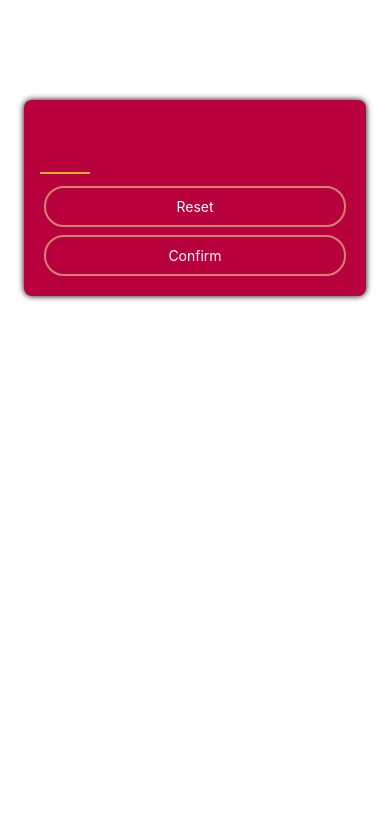
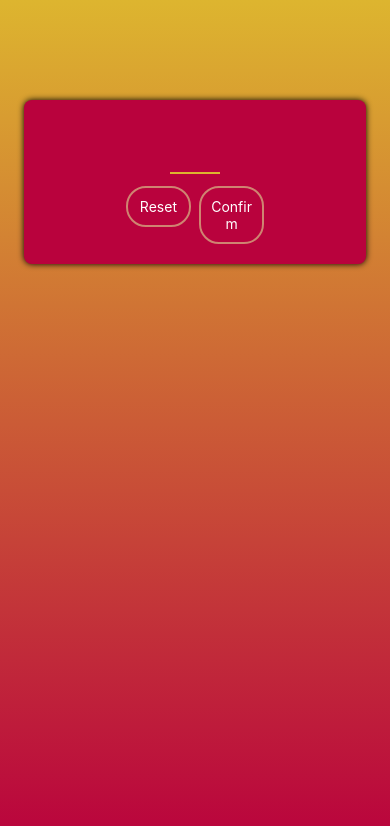
Before and after one commit to MishG777/RN_MiniGameApp, a React Native app: screen / in a window 390 px wide. Shown: the top 826 px of the page. Built offline with nearby package versions, Linux system fonts and the light colour scheme.

Commit message:
adding some styling | expo-linear-gradient

```diff
--- a/App.js
+++ b/App.js
@@ -1,8 +1,18 @@
 import { StyleSheet } from "react-native";
 import StartGameScreen from "./screens/StartGameScreen";
+import { LinearGradient } from "expo-linear-gradient";
 
 export default function App() {
-  return <StartGameScreen />;
+  return (
+    <LinearGradient colors={["#ddb52f", "#b9023d"]} style={styles.rootScreen}>
+      <StartGameScreen />
+    </LinearGradient>
+  );
 }
 
-const styles = StyleSheet.create({});
+const styles = StyleSheet.create({
+  rootScreen: {
+    backgroundColor: "#ddb52f",
+    flex: 1,
+  },
+});
--- a/components/PrimaryButton.js
+++ b/components/PrimaryButton.js
@@ -2,15 +2,11 @@ import { View, Text, Pressable, StyleSheet } from "react-native";
 
 function PrimaryButton({ children }) {
   return (
-    <View style={styles.buttonOuterContainer}>
-      <Pressable
-        style={({ pressed }) =>
-          pressed ? [styles.buttonInnerContainer, styles.pressed] : ""
-        }
-      >
+    <Pressable style={({ pressed }) => (pressed ? styles.pressed : "")}>
+      <View style={styles.buttonOuterContainer}>
         <Text style={styles.buttonText}>{children}</Text>
-      </Pressable>
-    </View>
+      </View>
+    </Pressable>
   );
 }
 
@@ -27,15 +23,11 @@ const styles = StyleSheet.create({
     borderColor: "#cf8471",
   },
 
-  buttonInnerContainer: {
-    backgroundColor: "#cf8471",
-    borderRadius: 20,
-  },
   buttonText: {
     color: "white",
     textAlign: "center",
   },
   pressed: {
-    opacity: 0.75,
+    opacity: 0.7,
   },
 });
--- a/package.json
+++ b/package.json
@@ -16,7 +16,8 @@
     "react": "18.2.0",
     "react-dom": "18.2.0",
     "react-native": "0.72.10",
-    "react-native-web": "~0.19.6"
+    "react-native-web": "~0.19.6",
+    "expo-linear-gradient": "~12.3.0"
   },
   "devDependencies": {
     "@babel/core": "^7.12.9"
--- a/screens/StartGameScreen.js
+++ b/screens/StartGameScreen.js
@@ -13,8 +13,14 @@ const StartGameScreen = () => {
         autoCapitalize="none"
         autoCorrect={false}
       />
-      <PrimaryButton>Reset</PrimaryButton>
-      <PrimaryButton>Confirm</PrimaryButton>
+      <View style={styles.buttonsContainer}>
+        <View style={styles.btnContainer}>
+          <PrimaryButton>Reset</PrimaryButton>
+        </View>
+        <View style={styles.btnContainer}>
+          <PrimaryButton>Confirm</PrimaryButton>
+        </View>
+      </View>
     </View>
   );
 };
@@ -23,6 +29,8 @@ export default StartGameScreen;
 
 const styles = StyleSheet.create({
   inputContainer: {
+    justifyContent: "center",
+    alignItems: "center",
     padding: 16,
     marginTop: 100,
     marginHorizontal: 24,
@@ -47,4 +55,14 @@ const styles = StyleSheet.create({
     marginVertical: 8,
     fontWeight: "bold",
   },
+
+  buttonsContainer: {
+    flexDirection: "row",
+    justifyContent: "center",
+    //borderWidth: "2px",
+    //borderColor: "green",
+  },
+  btnContainer: {
+    flex: 1,
+  },
 });
```
